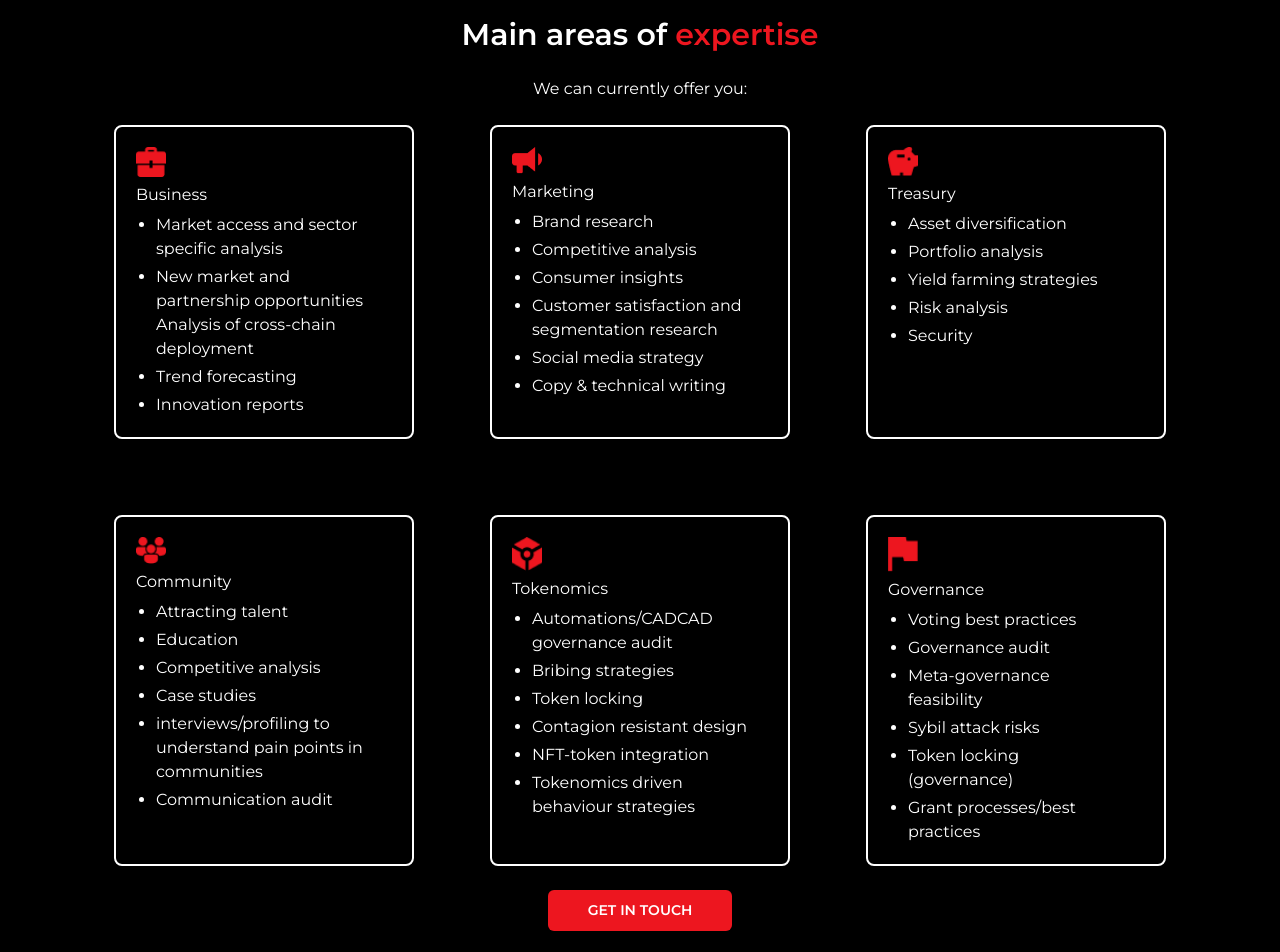
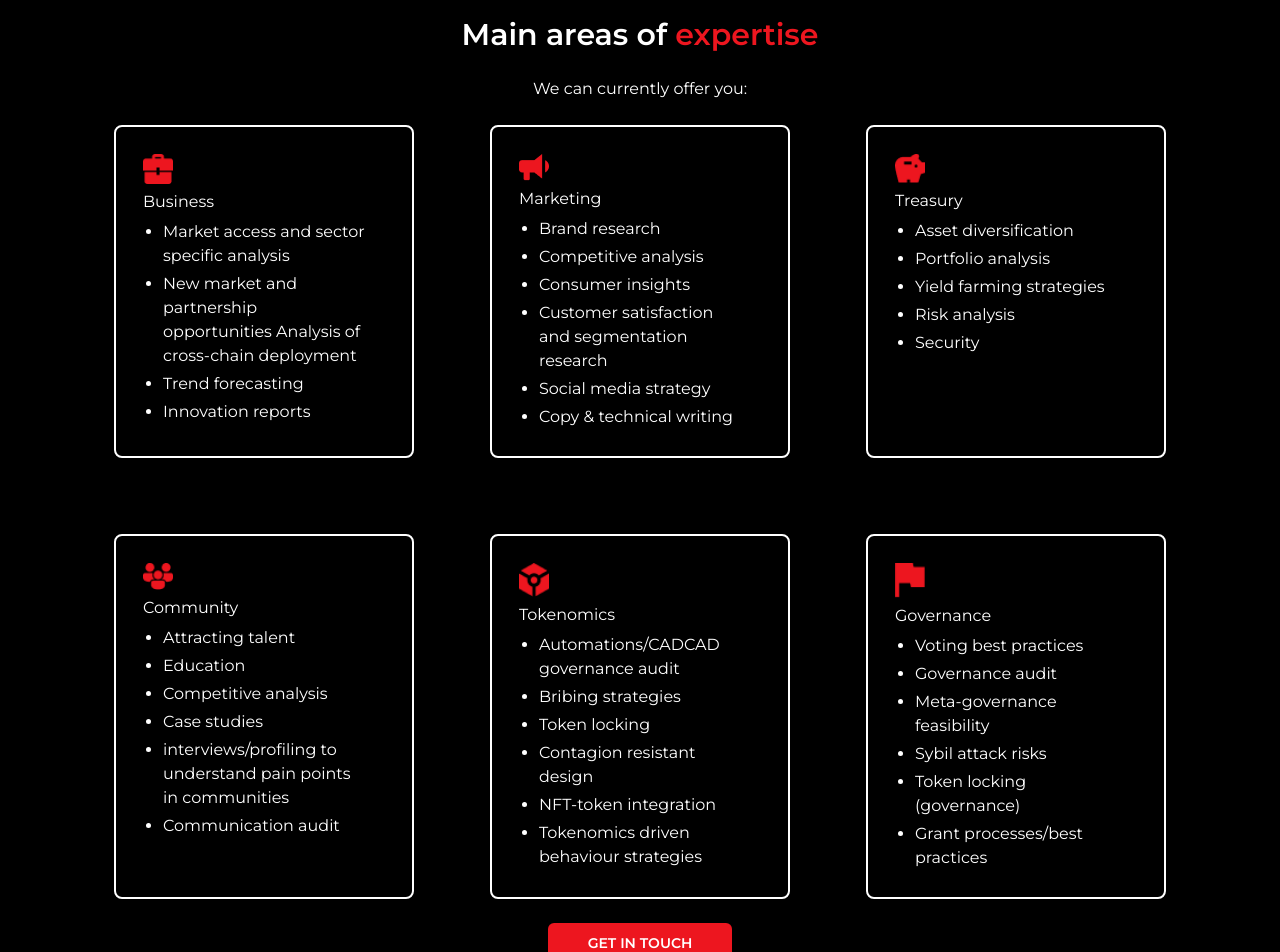
Before and after one commit to BLabsResearch/B-Labs-Website, a Next.js app: page / in a window 1280 px wide. Shown: the part 2740-3692 px from the top of the page. Built offline with nearby package versions, Linux system fonts and the light colour scheme.

Commit message:
suprememods

```diff
--- a/components/Expertise.tsx
+++ b/components/Expertise.tsx
@@ -9,7 +9,7 @@ export default function Expertise() {
             </h3>
             <p className="w-full text-left text-white md:pl-14 lg:text-center lg:pl-0">We can currently offer you:</p>
             <div className="max-w-6xl grid sm:grid-cols-2 xl:grid-cols-3 gap-3 gap-y-[76px] lg:gap-[76px]">
-                <div className="w-[300px] border-2 border-white rounded-lg p-5 space-y-1.5">
+                <div className="w-[300px] border-2 border-white rounded-lg space-y-1.5 p-[27px]">
                     <Image src="/business.png" width={30} height={30} alt="icon" />
                     <h4 className="text-white h4">Business</h4>
                     <div className="text-white p">
@@ -21,7 +21,7 @@ export default function Expertise() {
                         </ol>
                     </div>
                 </div>
-                <div className="w-[300px] border-2 border-white rounded-lg p-5 space-y-1.5">
+                <div className="w-[300px] border-2 border-white rounded-lg space-y-1.5 p-[27px]">
                     <Image src="/marketing.png" width={30} height={30} alt="icon" />
                     <h4 className="text-white h4">Marketing</h4>
                     <div className="text-white p">
@@ -35,7 +35,7 @@ export default function Expertise() {
                         </ol>
                     </div>
                 </div>
-                <div className="w-[300px] border-2 border-white rounded-lg p-5 space-y-1.5">
+                <div className="w-[300px] border-2 border-white rounded-lg space-y-1.5 p-[27px]">
                     <Image src="/treasury.png" width={30} height={30} alt="icon" />
                     <h4 className="text-white h4">Treasury</h4>
                     <div className="text-white p">
@@ -48,7 +48,7 @@ export default function Expertise() {
                         </ol>
                     </div>
                 </div>
-                <div className="w-[300px] border-2 border-white rounded-lg p-5 space-y-1.5">
+                <div className="w-[300px] border-2 border-white rounded-lg space-y-1.5 p-[27px]">
                     <Image src="/community.png" width={30} height={30} alt="icon" />
                     <h4 className="text-white h4">Community</h4>
                     <div className="text-white p">
@@ -62,7 +62,7 @@ export default function Expertise() {
                         </ol>
                     </div>
                 </div>
-                <div className="w-[300px] border-2 border-white rounded-lg p-5 space-y-1.5">
+                <div className="w-[300px] border-2 border-white rounded-lg space-y-1.5 p-[27px]">
                     <Image src="/tokenomics.png" width={30} height={30} alt="icon" />
                     <h4 className="text-white h4">Tokenomics</h4>
                     <div className="text-white p">
@@ -76,7 +76,7 @@ export default function Expertise() {
                         </ol>
                     </div>
                 </div>
-                <div className="w-[300px] border-2 border-white rounded-lg p-5 space-y-1.5">
+                <div className="w-[300px] border-2 border-white rounded-lg space-y-1.5 p-[27px]">
                     <Image src="/flag.png" width={30} height={30} alt="icon" />
                     <h4 className="text-white h4">Governance</h4>
                     <div className="text-white p">
```
